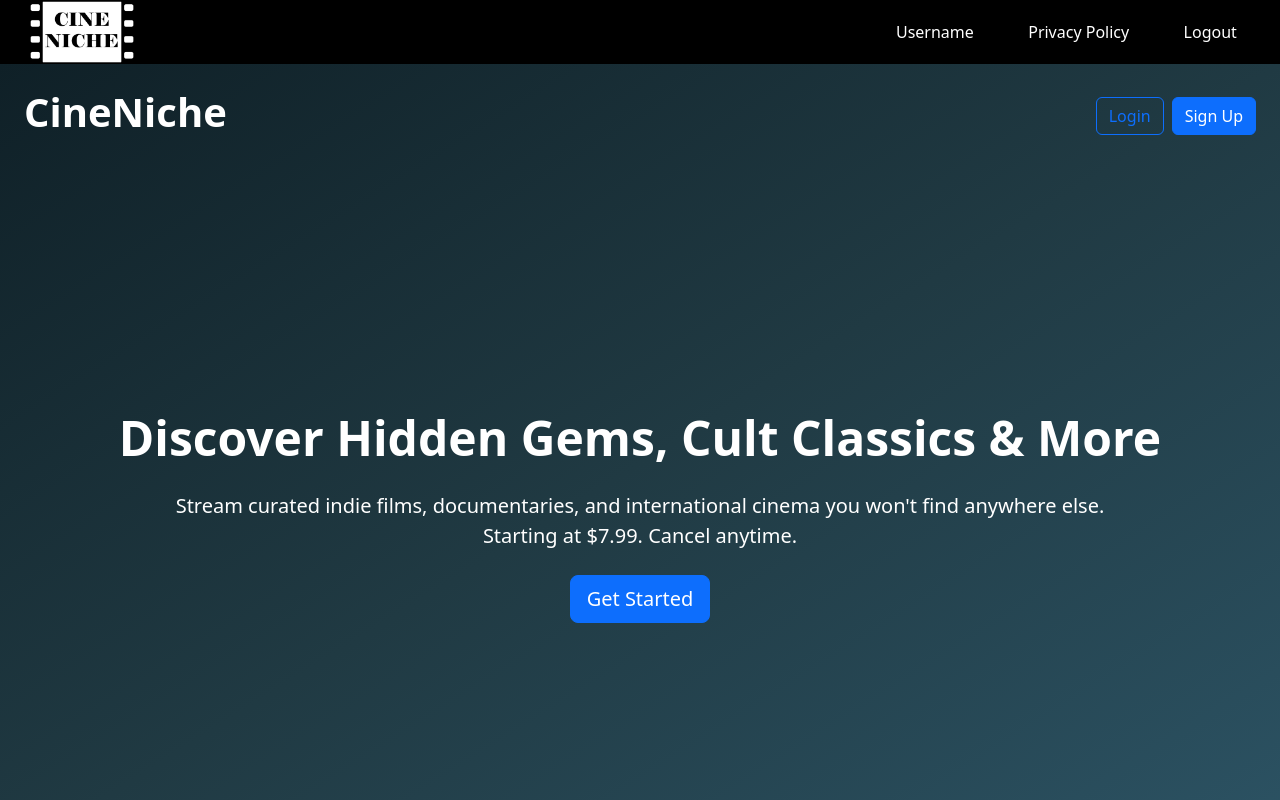
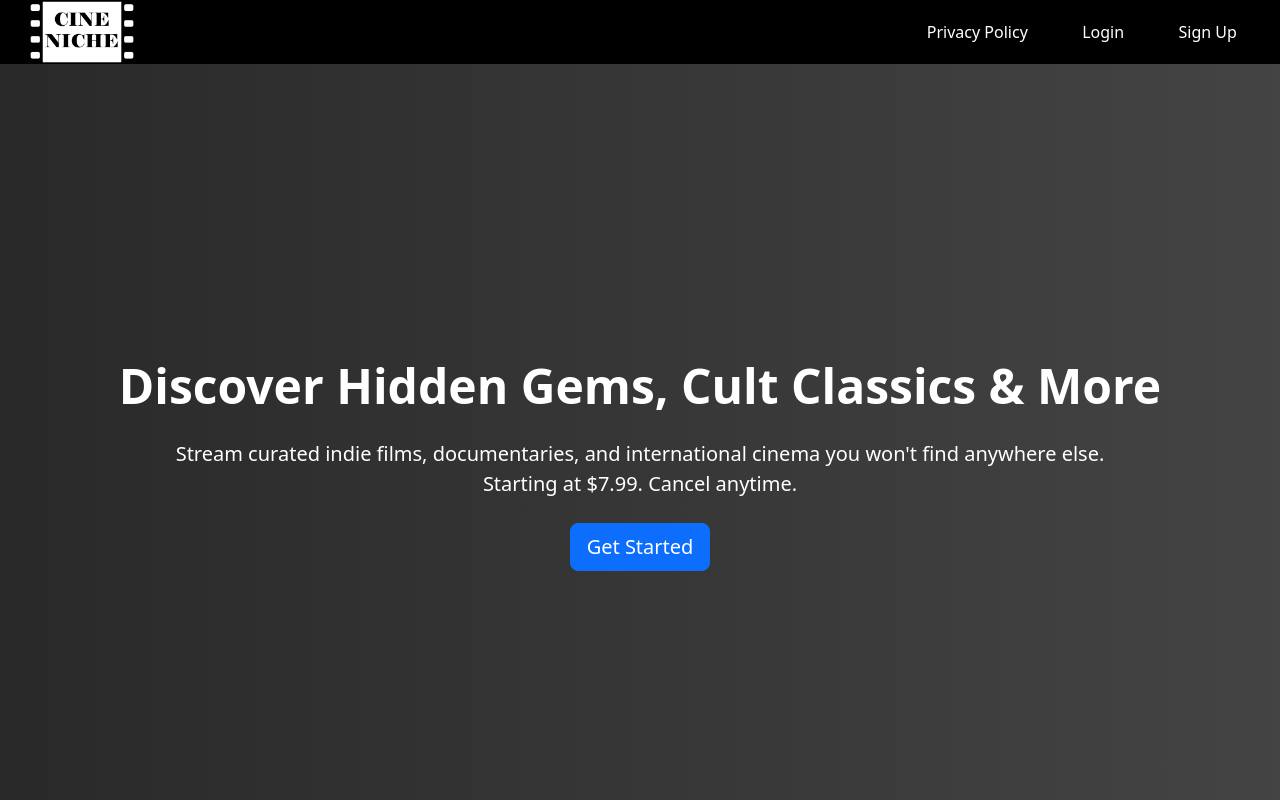
Before and after one commit to sheltongeorge/INTEX_4-12, a React (Vite) app in the folder frontend/: page / in a window 1280 px wide. Built offline with nearby package versions, Linux system fonts and the light colour scheme.

Commit message:
Completed header

```diff
--- a/frontend/src/App.tsx
+++ b/frontend/src/App.tsx
@@ -7,26 +7,25 @@ import AdminMoviesPage from './pages/AdminMoviesPage';
 // import "keen-slider/keen-slider.min.css";
 import { TestPoster } from "./components/TestPoster";
 import { MovieCarousel } from "./components/MovieCarousel";
-import HomePage from './pages/HomePage';
+// import HomePage from './pages/HomePage';
 import MoviesPage from './pages/MoviesPage';
 import Profile from './components/Profile';
 import AuthorizeView from './components/AuthorizeView';
+import HomeRedirect from './HomeRedirect';
 
 function App() {
   return (
-
     <Router>
       <Routes>
-        <Route path="/" element={<HomePage />} />
+        <Route path="/" element={<HomeRedirect />} />
         <Route path="/recommendations" element={<RecommendationsPage />} />
         <Route path="/login" element={<LoginPage />} />
         <Route path="/register" element={<RegisterPage />} />
         <Route path="/test" element={<TestPoster />} />
-        <Route path="/admin" element={<AdminMoviesPage/>} />
+        <Route path="/admin" element={<AuthorizeView><AdminMoviesPage/></AuthorizeView>} />
         <Route path="/carousel" element={<MovieCarousel />} />
-        <Route path="/movies" element={<MoviesPage />} />
+        <Route path="/movies" element={<AuthorizeView><MoviesPage /></AuthorizeView>} />
         <Route path="/profile" element={    <AuthorizeView><Profile /></AuthorizeView>} />
-
       </Routes>
     </Router>
   );
--- /dev/null
+++ b/frontend/src/HomeRedirect.tsx
@@ -0,0 +1,18 @@
+import { useContext } from 'react';
+import { Navigate } from 'react-router-dom';
+import { UserContext } from './components/AuthorizeView';
+import HomePage from './pages/HomePage';
+
+const HomeRedirect = () => {
+  const user = useContext(UserContext);
+
+  // If user is logged in, redirect to /movies
+  if (user) {
+    return <Navigate to="/movies" replace />;
+  }
+
+  // Otherwise, show the homepage
+  return <HomePage />;
+};
+
+export default HomeRedirect;
--- a/frontend/src/components/Header.tsx
+++ b/frontend/src/components/Header.tsx
@@ -1,29 +1,27 @@
-import React from 'react';
-import Logout from './Logout'; // Import the Logout component
+import React, { useContext } from 'react';
+import Logout from './Logout';
+import { UserContext } from './AuthorizeView';
 
 const Header: React.FC = () => {
+  const user = useContext(UserContext);
+
   return (
     <header className="flex items-center justify-between bg-black text-white px-4 shadow-md" style={{ height: '8vh' }}>
-      {/* Logo Section */}
+      {/* Logo */}
       <div className="flex items-center h-full">
-        <a href="/" className="flex items-center h-full">
-          <img
-            src="src/assets/cineniche.png"
-            alt="Logo"
-            className="h-full w-auto"
-          />
+        <a href="/movies" className="flex items-center h-full">
+          <img src="src/assets/cineniche.png" alt="Logo" className="h-full w-auto" />
         </a>
-        <span className="ml-2 text-lg font-bold"></span>
       </div>
 
-      {/* User Info and Logout Section */}
+      {/* Right Side */}
       <div className="flex items-center" style={{ gap: '16px' }}>
-        {/* Username Button */}
-        <button className="text-sm text-white hover:text-gray-300 bg-transparent border-none cursor-pointer">
-          Username
-        </button>
+        {user ? (
+          <>
+            {/* Show email */}
+            <span className="text-sm text-white">{user.email}</span>
 
-        {/* Privacy Policy Button */}
+            {/* Privacy Policy */}
             <button
               onClick={() => (window.location.href = '/privacy')}
               className="text-sm text-white hover:text-gray-300 bg-transparent border-none cursor-pointer"
@@ -31,12 +29,47 @@ const Header: React.FC = () => {
               Privacy Policy
             </button>
 
-        {/* Logout Button */}
+            {/* Admin link (only if role includes Administrator) */}
+            {user.roles.includes('Administrator') && (
+              <button
+                onClick={() => (window.location.href = '/admin')}
+                className="text-sm text-white hover:text-gray-300 bg-transparent border-none cursor-pointer"
+              >
+                Admin
+              </button>
+            )}
+
+            {/* Logout */}
             <Logout>
               <button className="text-sm text-white hover:text-gray-300 bg-transparent border-none cursor-pointer">
                 Logout
               </button>
             </Logout>
+          </>
+        ) : (
+          <>
+            <button
+              onClick={() => (window.location.href = '/privacy')}
+              className="text-sm text-white hover:text-gray-300 bg-transparent border-none cursor-pointer"
+            >
+              Privacy Policy
+            </button>
+
+            <button
+              onClick={() => (window.location.href = '/login')}
+              className="text-sm text-white hover:text-gray-300 bg-transparent border-none cursor-pointer"
+            >
+              Login
+            </button>
+
+            <button
+              onClick={() => (window.location.href = '/register')}
+              className="text-sm text-white hover:text-gray-300 bg-transparent border-none cursor-pointer"
+            >
+              Sign Up
+            </button>
+          </>
+        )}
       </div>
     </header>
   );
--- a/frontend/src/pages/AdminMoviesPage.tsx
+++ b/frontend/src/pages/AdminMoviesPage.tsx
@@ -9,6 +9,7 @@ import AuthorizeView, {
   UserContext,
 } from '../components/AuthorizeView';
 import Logout from '../components/Logout';
+import Header from '../components/header';
 
 const AdminMoviesPageContent = () => {
   const user = useContext(UserContext);
@@ -65,11 +66,7 @@ const AdminMoviesPageContent = () => {
 
   return (
     <>
-      <span>
-        <Logout>
-          Logout <AuthorizedUser value="email" />
-        </Logout>
-      </span>
+      <Header />
 
       <div style={{ maxHeight: 'calc(100vh - 100px)', overflowY: 'auto' }}>
         <h1 style={{ color: 'white' }}>Admin - Movies</h1>
--- a/frontend/src/pages/HomePage.css
+++ b/frontend/src/pages/HomePage.css
@@ -1,4 +1,4 @@
-.homepage-container {
+/* .homepage-container {
     background: linear-gradient(to bottom right, #0f2027, #203a43, #2c5364);
     color: white;
   }
@@ -17,3 +17,4 @@
     background-color: white;
     color: #111;
   }
+   */
--- a/frontend/src/pages/HomePage.tsx
+++ b/frontend/src/pages/HomePage.tsx
@@ -5,31 +5,14 @@ import Header from '../components/header';
 function HomePage() {
   const navigate = useNavigate();
 
-  const handleLogin = () => {
-    navigate('/login');
-  };
-
   const handleSignup = () => {
     navigate('/register');
   };
 
   return (<div>
     <Header/>
-    <div className="homepage-container d-flex flex-column min-vh-100">
-      <header className="d-flex justify-content-between align-items-center p-4">
-        <h1 className="fw-bold">CineNiche</h1>
-        <div>
-          <button
-            className="btn btn-outline-primary me-2"
-            onClick={handleLogin}
-          >
-            Login
-          </button>
-          <button className="btn btn-primary" onClick={handleSignup}>
-            Sign Up
-          </button>
-        </div>
-      </header>
+    <div style={{ color: 'white' }} className="homepage-container d-flex flex-column min-vh-100">
+
 
       <main className="flex-grow-1 d-flex flex-column justify-content-center align-items-center text-center px-3">
         <h2 className="display-5 fw-bold mb-4">
--- a/frontend/src/pages/LoginPage.tsx
+++ b/frontend/src/pages/LoginPage.tsx
@@ -70,7 +70,7 @@ function LoginPage() {
         throw new Error(data?.message || 'Invalid email or password.');
       }
 
-      navigate('/recommendations'); // Redirect to recommendations page on success
+      navigate('/movies'); // Redirect to recommendations page on success
     } catch (error: any) {
       setError(error.message || 'Error logging in.');
       console.error('Fetch attempt failed:', error);
@@ -79,7 +79,9 @@ function LoginPage() {
 
   return (
     <div className="container">
-      <div className={`card border-0 shadow rounded-3 ${showAnimation ? 'card-animate' : ''}`}>
+      <div
+        className={`card border-0 shadow rounded-3 ${showAnimation ? 'card-animate' : ''}`}
+      >
         <div className="card-body p-4 p-sm-5">
           <div className="text-center mb-4 position-relative">
             <div style={{ position: 'relative', display: 'inline-block' }}>
@@ -100,9 +102,7 @@ function LoginPage() {
               />
             </div>
           </div>
-          <h5 className="card-title text-center mb-5 fw-light fs-5">
-            Sign In
-          </h5>
+          <h5 className="card-title text-center mb-5 fw-light fs-5">Sign In</h5>
           <form onSubmit={handleSubmit}>
             <div className="form-floating mb-3">
               <input
```
Also changed, not shown: 1 other file (tests, documents, lock files or other folders). Lines whose indentation alone changed are shown as unchanged.
